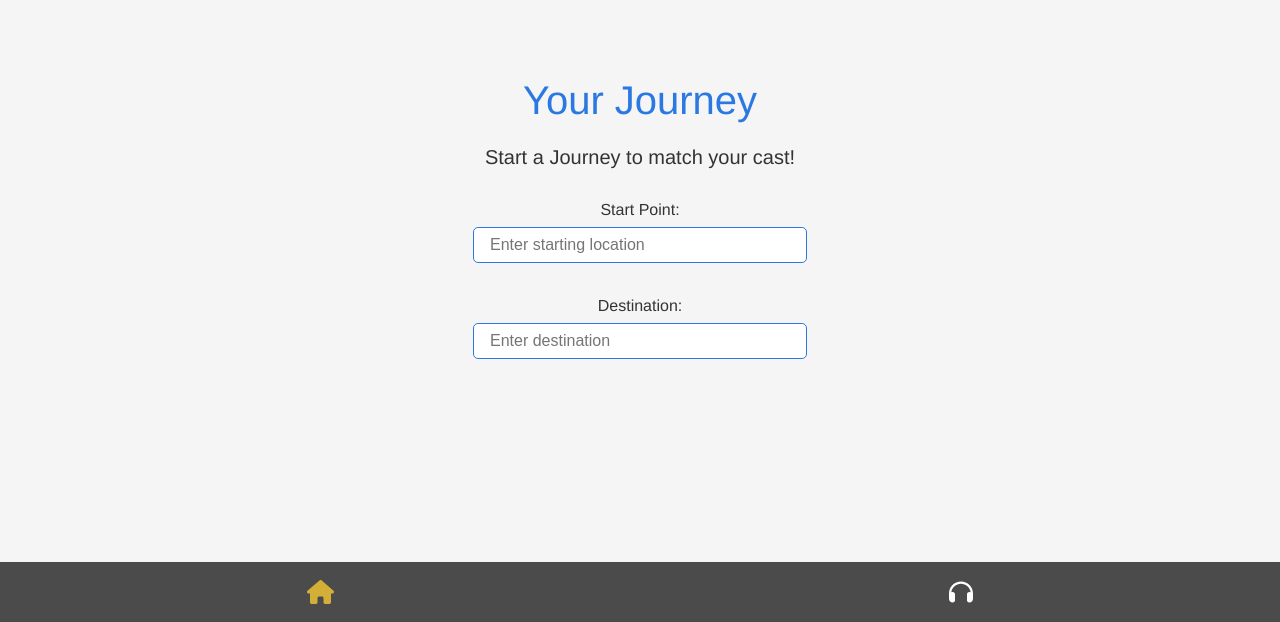
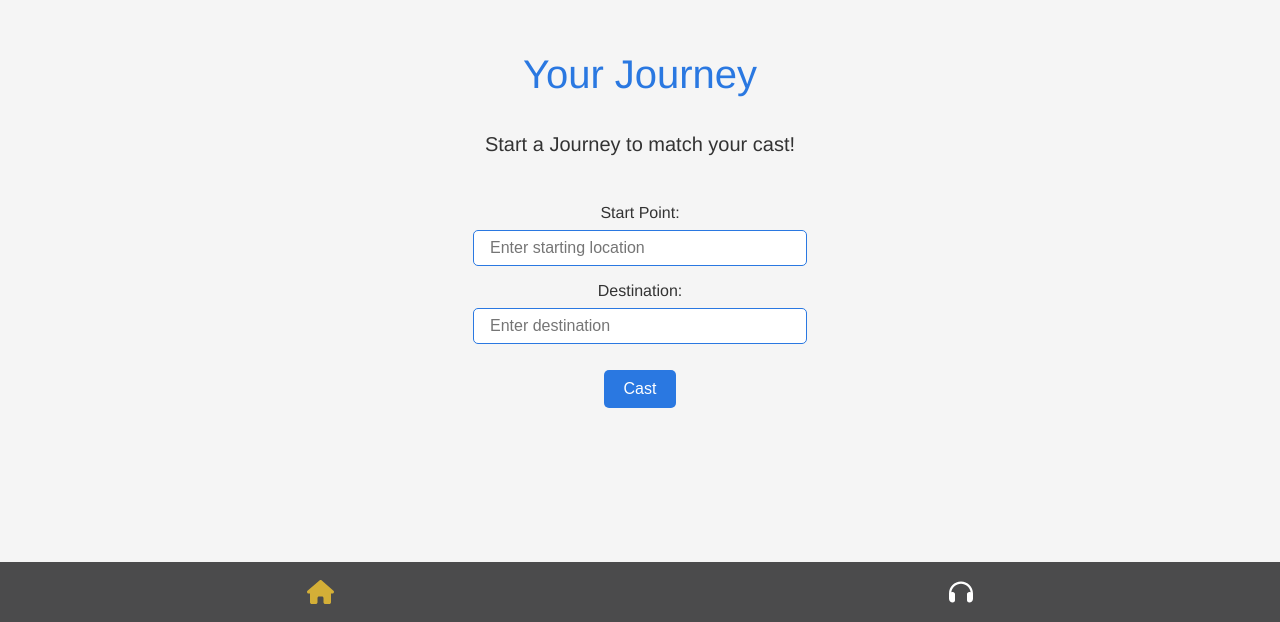
Before and after one commit to TedDoesTech/tripcast-frontend, a React (Create React App) app: page / in a window 1280 px wide. Shown: the part 178-800 px from the top of the page. Built offline with nearby package versions, Linux system fonts and the light colour scheme.

Commit message:
Added in functionality to the search forms/ button

```diff
--- a/public/index.html
+++ b/public/index.html
@@ -3,12 +3,12 @@
 
 <head>
   <meta charset="utf-8" />
-  <link rel="icon" href=""" />
-    <meta name=" viewport" content="width=device-width, initial-scale=1" />
+  <link rel="icon" href="favicon.ico" />
+  <meta name=" viewport" content="width=device-width, initial-scale=1" />
   <meta name="theme-color" content="#000000" />
   <meta name="description" content="Tripcast" />
 
-  <title>Tripcast</title>
+  <title>TripCast: Tune into Your Journey</title>
 </head>
 
 <body>
--- a/src/components/StartPage.js
+++ b/src/components/StartPage.js
@@ -1,28 +1,40 @@
-import React from "react";
+import React, { useState } from "react";
 import "../styles/startPage.css";
 
 const StartPage = () => {
+  const [startPoint, SetStartPoint] = useState("");
+  const [destinationPoint, setDestinationPoint] = useState("");
+  const [travelTime, setTravelTime] = useState(null);
+
+  const getTravelTime = async (startPoint, destinationPoint) => {
+    console.log(startPoint, destinationPoint);
+  };
+
   return (
-    <div className="container">
+    <div className="start-page container">
       <h1>Your Journey</h1>
       <p>Start a Journey to match your cast!</p>
-      <form>
+      <form onSubmit={(e) => e.preventDefault()}>
         <label htmlFor="start-point">Start Point:</label>
         <input
           type="text"
           id="start-point"
           name="start-point"
           placeholder="Enter starting location"
+          onChange={(e) => SetStartPoint(e.target.value)}
         />
-        <br />
+
         <label htmlFor="destination">Destination:</label>
         <input
           type="text"
           id="destination"
           name="destination"
           placeholder="Enter destination"
+          onChange={(e) => setDestinationPoint(e.target.value)}
         />
-        <br />
+        <button onClick={() => getTravelTime(startPoint, destinationPoint)}>
+          Cast
+        </button>
       </form>
     </div>
   );
--- a/src/styles/startPage.css
+++ b/src/styles/startPage.css
@@ -12,14 +12,14 @@
   font-size: 2.5rem;
   font-weight: 300;
   color: #2a78e1;
-  margin-bottom: 0.2rem;
+  margin-bottom: 1rem;
 }
 
 p {
   font-size: 1.25rem;
   font-weight: 300;
   color: #333;
-  margin-bottom: 2rem;
+  margin-bottom: 3rem;
 }
 
 form {
@@ -50,3 +50,22 @@
   border: 1px solid #1c58b1;
   box-shadow: 0 0 5px rgba(44, 120, 225, 0.2);
 }
+
+.start-page button {
+  background-color: #2a78e1;
+  border: none;
+  color: white;
+  text-align: center;
+  text-decoration: none;
+  display: inline-block;
+  font-size: 16px;
+  margin: 10px 2px;
+  cursor: pointer;
+  padding: 10px 20px;
+  border-radius: 5px;
+  transition: background-color 0.3s;
+}
+
+.start-page button:hover {
+  background-color: #1f5cb0;
+}
```
Also changed, not shown: 1 other file (tests, documents, lock files or other folders).
